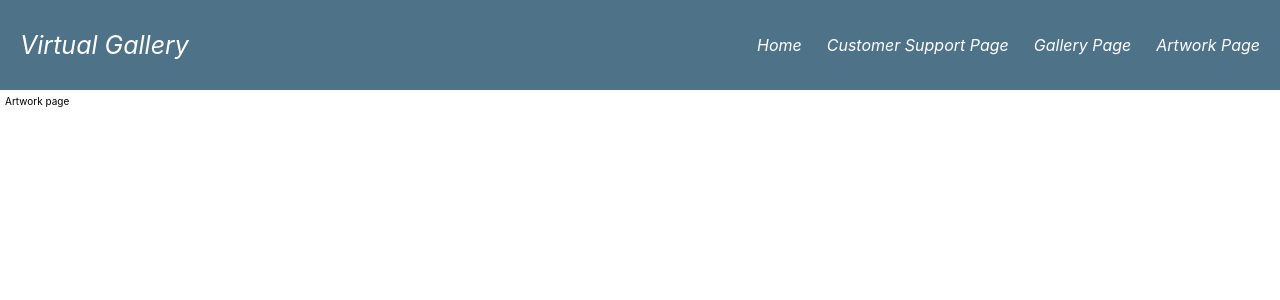
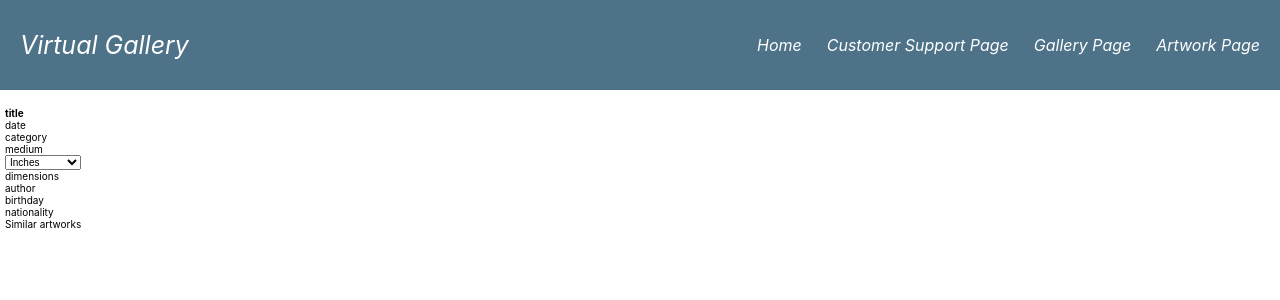
Before and after one commit to agneciu/ArtGallery, a React (Create React App) app in the folder art-gallery-app/: page /artwork in a window 1280 px wide. Shown: the top 300 px of the page. Built offline with nearby package versions, Linux system fonts and the light colour scheme.

Commit message:
working on artwork page display

```diff
--- a/art-gallery-app/src/components/PictureCard/PictureCard.jsx
+++ b/art-gallery-app/src/components/PictureCard/PictureCard.jsx
@@ -1,7 +1,5 @@
 import styles from "./PictureCard.module.css";
 import React from "react";
-import { Link } from "react-router-dom";
-
 
 const PictureCard = ({src , alt}) => {
 
--- a/art-gallery-app/src/pages/ArtworkPage/ArtworkPage.jsx
+++ b/art-gallery-app/src/pages/ArtworkPage/ArtworkPage.jsx
@@ -1,8 +1,31 @@
+import React, { useState, useEffect } from 'react';
 
 const ArtworkPage = () => {
-    return <div>
-        <p> Artwork page</p>
-    </div>
+   const [loading, setLoading] = useState(true);
+
+
+
+
+   return <div>
+       <img/>
+       <h2>title</h2>
+       <p>date</p>
+       <p>category</p>
+       <p>medium</p>
+       <select >
+          <option value="inches">Inches</option>
+          <option value="centimeters">Centimeters</option>
+        </select>
+        <p>dimensions</p>
+        <p>author</p>
+        <p>birthday</p>
+        <p>nationality</p>
+
+        <a>Similar artworks</a>
+
+
+
+        </div>
 }
 
 export default ArtworkPage
```
